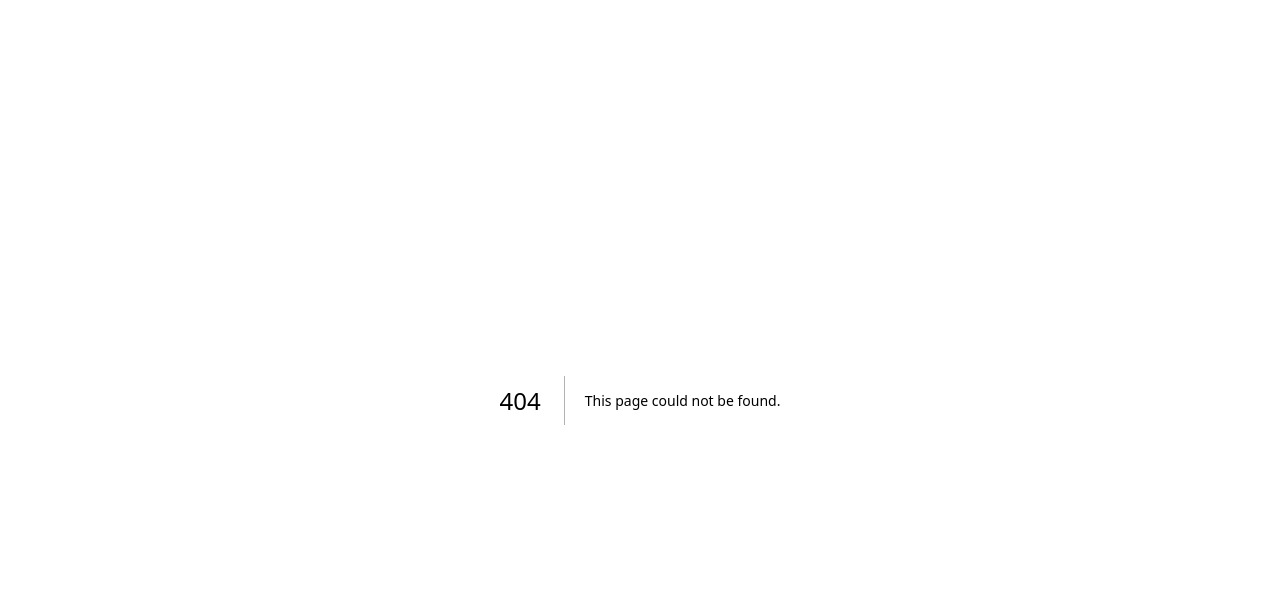
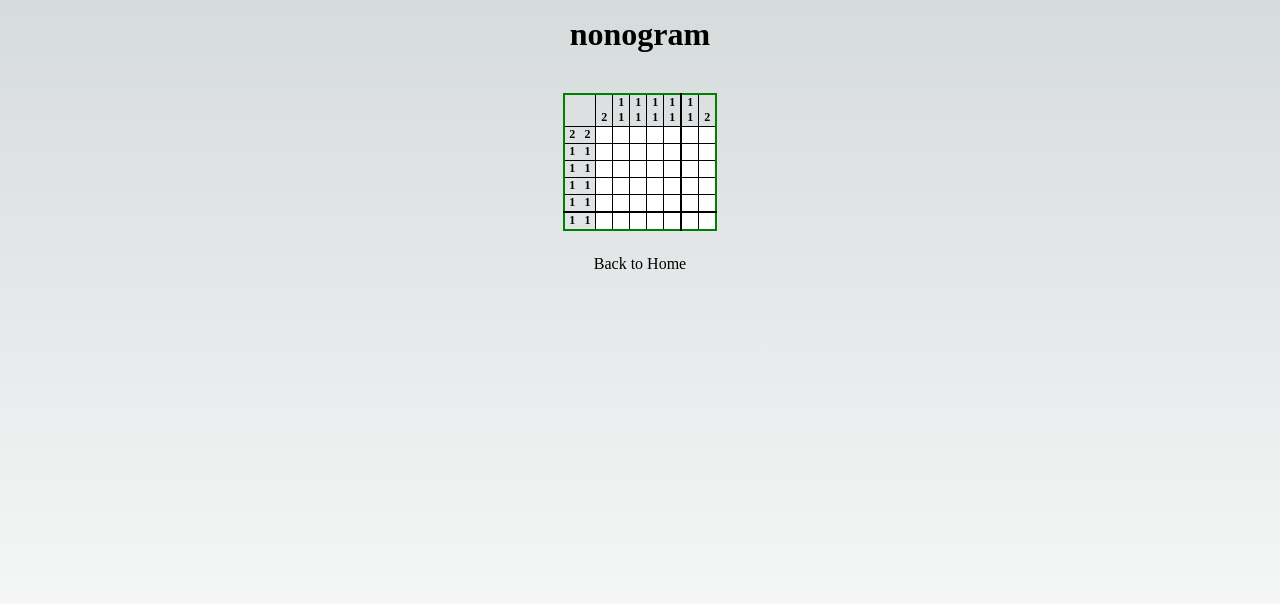
Before and after one commit to HENOZIWD/nonogram, a Next.js app: page /game in a window 1280 px wide. Before the commit this address had no page. Shown: the top 604 px of the page. Built offline with nearby package versions, Linux system fonts and the light colour scheme.

Commit message:
Make first nonogram

```diff
--- a/src/pages/game/board.tsx
+++ b/src/pages/game/board.tsx
@@ -1,41 +1,217 @@
 import Link from 'next/link';
+import { useState } from 'react';
 import styled from 'styled-components';
 import Cell from './cell';
 
 const CellTable = styled.table`
   display: table;
-  border: 1px solid black;
+  border: 2px solid green;
   border-collapse: collapse;
+  margin: 0.5rem;
 `
 
-export default function Board() {
+const GameTable = styled.div`
+  display: flex;
+  padding: 1rem;
+  justify-content: center;
+`
+
+const Td = styled.td`
+  border: 1px solid black;
+`
+
+const FifthTd = styled(Td)`
+  border-left: 2px solid black;
+`
+
+const FifthTr = styled.tr`
+  border-top: 2px solid black;
+`
+
+const Hint = styled.td`
+  width: 1rem;
+  height: 1rem;
+  font-size: 0.75rem;
+  font-weight: bold;
+  text-align: center;
+`
+
+const ColHint = styled(Hint)`
+  border-left: 1px solid black;
+`
+
+const FifthColHint = styled(Hint)`
+  border-left: 2px solid black;
+`
+
+const RowHint = styled(Hint)`
+  border-Top: 1px solid black;
+`
+
+interface IBoardProps {
+  rowSize: number;
+  colSize: number;
+  rowHint: number[][];
+  colHint: number[][];
+  rowHintMaxLength: number;
+  colHintMaxLength: number;
+  filledStatus: boolean[];
+  checkedStatus: boolean[];
+  fillCell: (i: number) => void;
+  checkCell: (i: number) => void;
+}
+
+export default function Board(props: IBoardProps) {
+
+  const renderCell = (rowSize: number, colSize: number) => {
+
+    let trContainer: JSX.Element[] = [];
+
+    /* ============================= Column hint cell ================================ */
+    for (let rowIdx: number = props.colHintMaxLength-1; rowIdx >= 0; rowIdx--) {
+      let tdContainer: JSX.Element[] = [];
+
+      for (let i: number=0; i<props.rowHintMaxLength; i++) {
+        // Generate key of hint cell
+        const hintCellIdx = (props.colHintMaxLength - rowIdx - 1)*(props.rowHintMaxLength + colSize) + rowSize*colSize + i;
+
+        tdContainer.push(
+          <Hint key={hintCellIdx} style={{ border: 'none' }}>
+          </Hint>
+        );
+      }
+      for (let colIdx: number = 0; colIdx<colSize; colIdx++) {
+        // Generate key of hint cell
+        const hintCellIdx = (props.colHintMaxLength - rowIdx - 1)*(props.rowHintMaxLength + colSize) + rowSize*colSize + props.rowHintMaxLength + colIdx;
+
+        if (colIdx !== 0 && colIdx % 5 === 0) { // Line bolding for easy-counting
+          if (rowIdx < props.colHint[colIdx].length) {
+            tdContainer.push(
+              <FifthColHint key={hintCellIdx}>
+                {props.colHint[colIdx][props.colHint[colIdx].length-1 - rowIdx]}
+              </FifthColHint>
+            );
+          }
+          else {
+            tdContainer.push(
+              <FifthColHint key={hintCellIdx}>
+              </FifthColHint>
+            );
+          }
+        }
+        else {
+          if (rowIdx < props.colHint[colIdx].length) {
+            tdContainer.push(
+              <ColHint key={hintCellIdx}>
+                {props.colHint[colIdx][props.colHint[colIdx].length-1 - rowIdx]}
+              </ColHint>
+            );
+          }
+          else {
+            tdContainer.push(
+              <ColHint key={hintCellIdx}>
+              </ColHint>
+            );
+          }
+        }
+      }
+
+      trContainer.push(
+        <tr key={rowSize + (props.colHintMaxLength - rowIdx - 1)}>
+          {tdContainer}
+        </tr>
+      );
+    }
+    /* =================================================================================== */
+
+    for (let rowIdx: number = 0; rowIdx<rowSize; rowIdx++) {
+      let tdContainer: JSX.Element[] = [];
+
+      /* ============================== Row hint cell =============================== */
+      for (let rowHintIdx: number = props.rowHintMaxLength-1; rowHintIdx >= 0; rowHintIdx--) {
+        // Generate key of hint cell
+        const hintCellIdx = rowSize*colSize + props.colHintMaxLength*(props.rowHintMaxLength + colSize) + rowIdx*props.rowHintMaxLength + (props.rowHintMaxLength - rowHintIdx - 1);
+
+        if (rowHintIdx < props.rowHint[rowIdx].length) {
+          tdContainer.push(
+            <RowHint key={hintCellIdx}>
+              {props.rowHint[rowIdx][rowHintIdx]}
+            </RowHint>
+          );
+        }
+        else {
+          tdContainer.push(
+            <RowHint key={hintCellIdx}>
+            </RowHint>
+          );
+        }
+      }
+      /* ============================================================================== */
+
+      /* ============================ Board cell ================================= */
+      for (let colIdx: number = 0; colIdx<colSize; colIdx++) {
+        const cellIdx = rowIdx*colSize + colIdx;
+
+        if (colIdx !== 0 && colIdx % 5 === 0) { // Line bolding for easy-counting
+          tdContainer.push(
+            <FifthTd key={cellIdx}>
+              <Cell
+                filled={props.filledStatus[cellIdx]}
+                checked={props.checkedStatus[cellIdx]}
+                fillCell={() => props.fillCell(cellIdx)}
+                checkCell={() => props.checkCell(cellIdx)}
+              />
+            </FifthTd>
+          );
+        }
+        else {
+          tdContainer.push(
+            <Td key={cellIdx}>
+              <Cell
+                filled={props.filledStatus[cellIdx]}
+                checked={props.checkedStatus[cellIdx]}
+                fillCell={() => props.fillCell(cellIdx)}
+                checkCell={() => props.checkCell(cellIdx)}
+              />
+            </Td>
+          );
+        }
+      }
+
+      if (rowIdx !== 0 && rowIdx % 5 === 0) { // Line bolding for easy-counting
+        trContainer.push(
+          <FifthTr key={rowIdx}>
+            {tdContainer}
+          </FifthTr>
+        );
+      }
+      else {
+        trContainer.push(
+          <tr key={rowIdx}>
+            {tdContainer}
+          </tr>
+        );
+        // trContainer.push(<tr>{...tdContainer}</tr>);
+        // auto destructuring?
+      }
+      /* =========================================================================== */
+
+    }
+
+    return trContainer;
+  }
+
+  const contextmenuPrevent = (event: React.MouseEvent<HTMLTableElement>) => {
+    event.preventDefault();
+  }
 
   return (
-    <div style={{ minHeight: '100vh' }}>
-      <Link
-        href={'/'}
-      >
-        Back to Home
-      </Link>
-      <CellTable>
+    <GameTable>
+      <CellTable onContextMenu={contextmenuPrevent}>
         <tbody>
-          <tr>
-            <td><Cell /></td>
-            <td><Cell /></td>
-            <td><Cell /></td>
-          </tr>
-          <tr>
-            <td><Cell /></td>
-            <td><Cell /></td>
-            <td><Cell /></td>
-          </tr>
-          <tr>
-            <td><Cell /></td>
-            <td><Cell /></td>
-            <td><Cell /></td>
-          </tr>
+          { renderCell(props.rowSize, props.colSize) }
         </tbody>
       </CellTable>
-    </div>
+    </GameTable>
   )
 }
--- a/src/pages/game/cell.tsx
+++ b/src/pages/game/cell.tsx
@@ -1,7 +1,7 @@
 import { useState } from 'react';
 import styled from 'styled-components';
 
-const Square = styled.div<{ checked: boolean }>`
+const Square = styled.div<{ filled: boolean }>`
   border: 1px solid white;
   width: 1rem;
   height: 1rem;
@@ -9,38 +9,40 @@ const Square = styled.div<{ checked: boolean }>`
   font-size: 0.5rem;
   user-select: none;
   background-color: ${props =>
-    props.checked ? '#000000' : '#ffffff'
+    props.filled ? '#000000' : '#ffffff'
   };
 `
 
-export default function Cell() {
+interface ICellProps {
+  filled: boolean;
+  checked: boolean;
+  fillCell: () => void;
+  checkCell: () => void;
+}
 
-  const [filled, setFilled] = useState<boolean>(false);
-  const [checked, setChecked] = useState<boolean>(false);
+export default function Cell(props: ICellProps) {
 
   const onLeftClick = (event: React.MouseEvent<HTMLDivElement>) => {
     event.preventDefault();
-    if (checked) {
-      setChecked(false);
-    }
-    setFilled(!filled);
+    props.fillCell();
+
+    // console.log("Left Click");
   }
 
   const onRightClick = (event: React.MouseEvent<HTMLDivElement>) => {
     event.preventDefault();
-    if (filled) {
-      setFilled(false);
-    }
-    setChecked(!checked);
+    props.checkCell();
+
+    // console.log("Right Click");
   }
 
   return (
     <Square
-      checked={filled}
+      filled={props.filled}
       onClick={onLeftClick}
       onContextMenu={onRightClick}
     >
-      {checked ? "🚩" : ""}
+      {props.checked ? "🚩" : ""}
     </Square>
   )
 }
--- /dev/null
+++ b/src/pages/game/index.tsx
@@ -0,0 +1,69 @@
+import Board from './board';
+import { useState } from 'react';
+import Link from 'next/link';
+
+export default function Game() {
+
+  const [filledStatus, setFilledStatus] = useState<boolean[]>(Array(100).fill(false));
+  const [checkedStatus, setCheckedStatus] = useState<boolean[]>(Array(100).fill(false));
+
+  const rowHint: number[][] = [[2, 2], [1, 1, 1], [1, 1], [1, 1], [1, 1], [1, 1], [1]];
+  const colHint: number[][] = [[2], [1, 1], [1, 1], [1, 1], [1, 1], [1, 1], [2]];
+  const rowHintMaxLength: number = 2;
+  const colHintMaxLength: number = 2;
+
+  const fillCell = (i: number) => {
+    if (checkedStatus[i]) {
+
+      let checkedCopy = checkedStatus.slice();
+      checkedCopy[i] = false;
+      setCheckedStatus(checkedCopy);
+    }
+
+    let filledCopy = filledStatus.slice();
+    filledCopy[i] = !filledStatus[i];
+    setFilledStatus(filledCopy);
+
+    // console.log("Fill " + i);
+  }
+
+  const checkCell = (i: number) => {
+    if (filledStatus[i]) {
+
+      let filledCopy = filledStatus.slice();
+      filledCopy[i] = false;
+      setFilledStatus(filledCopy);
+    }
+
+    let checkedCopy = checkedStatus.slice();
+    checkedCopy[i] = !checkedStatus[i];
+    setCheckedStatus(checkedCopy);
+
+    // console.log("Check " + i);
+  }
+
+  return (
+    <div style={{ minHeight: '100vh'}}>
+      <h1 style={{ display: 'flex', justifyContent: 'center', padding: '1rem' }}>nonogram</h1>
+      <Board
+        rowSize={6}
+        colSize={7}
+        rowHint={rowHint}
+        colHint={colHint}
+        rowHintMaxLength={rowHintMaxLength}
+        colHintMaxLength={colHintMaxLength}
+        filledStatus={filledStatus}
+        checkedStatus={checkedStatus}
+        fillCell={fillCell}
+        checkCell={checkCell}
+      />
+      <div style={{ display: 'flex', justifyContent: 'center' }}>
+          <Link
+            href={'/'}
+          >
+            Back to Home
+          </Link>
+      </div>
+    </div>
+  )
+}
--- a/src/pages/index.tsx
+++ b/src/pages/index.tsx
@@ -61,7 +61,7 @@ export default function Home() {
 
         <div className={styles.grid}>
           <Link
-            href={'/game/board'}
+            href={'/game'}
             className={styles.card}
           >
             <h2>
--- a/src/styles/globals.css
+++ b/src/styles/globals.css
@@ -105,7 +105,3 @@ a {
     color-scheme: dark;
   }
 }
-
-td {
-  border: 1px solid black;
-}
```
